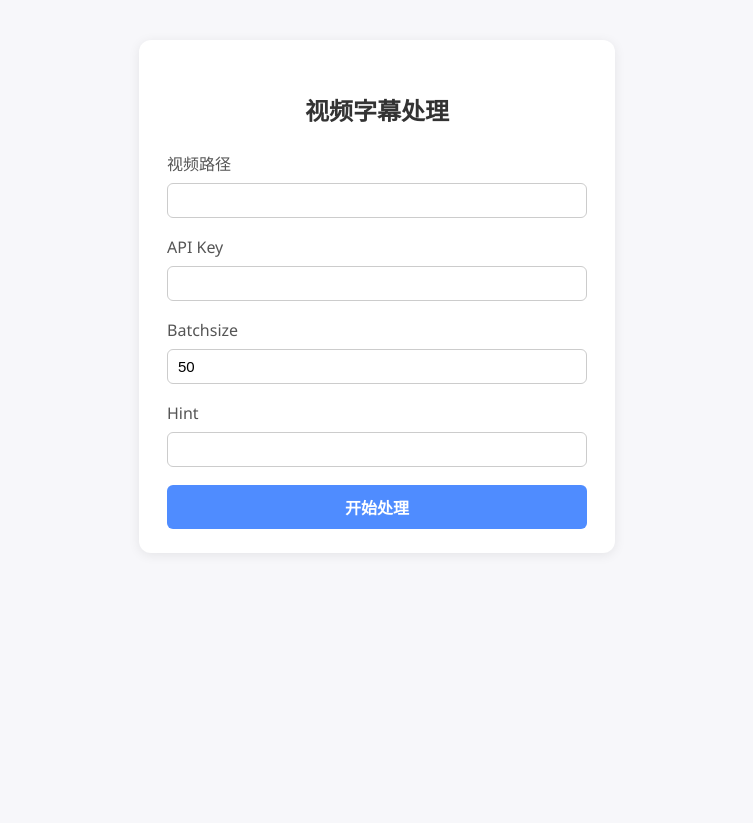
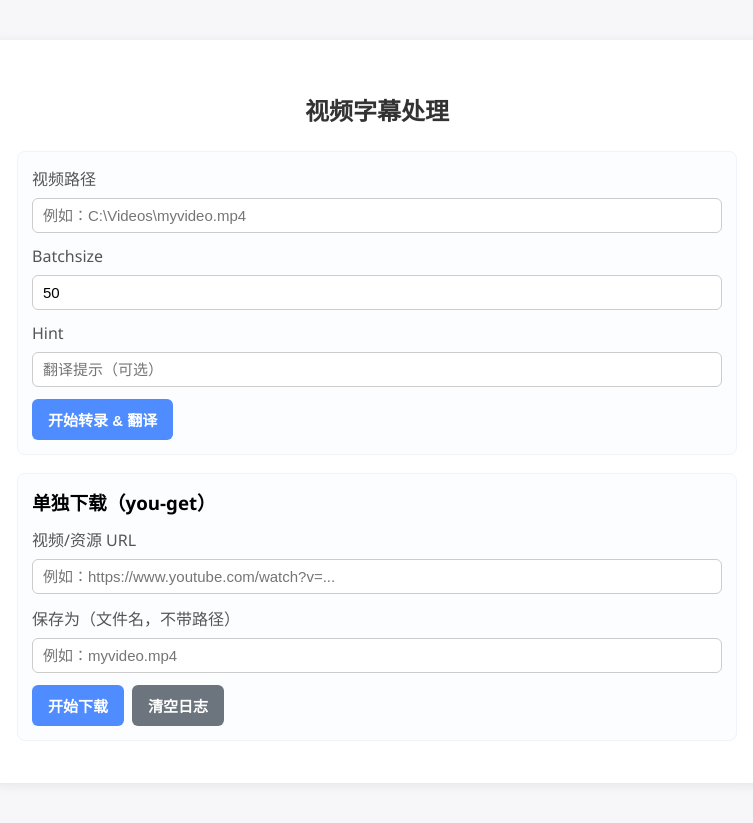
Before and after one commit to Menooker/Kestrel, a Flask app: page / in a window 1280 px wide. Shown: the whole page, without its empty margins (263-1016 px from the left). Before the commit the page ends 529 px from the top, so only its background shows below. Run offline with Flask 3, Linux system fonts and the light colour scheme; parts of the project's set-up code (start-up, migrations or seed data) failed here and were passed over.

Commit message:
add downloader

```diff
--- a/server/app.py
+++ b/server/app.py
@@ -1,10 +1,9 @@
-
-
 import argparse
 from flask import Flask, render_template, request, jsonify
 import subprocess
 import os
 import threading
+import re
 
 parser = argparse.ArgumentParser()
 parser.add_argument('--api-key', type=str, required=True, help='Google Gemini API Key')
@@ -20,6 +19,10 @@ process_info = {
     'step': None,
     'log': []
 }
+
+def sanitize_filename(name: str) -> str:
+    # keep letters, numbers, space, dot, underscore, hyphen; replace others with underscore
+    return re.sub(r'[^A-Za-z0-9 _\.\-]', '_', name).strip()
 
 def run_task(video_path, api_key, batchsize, hint, output_file):
     base_dir = os.path.dirname(video_path)
@@ -84,6 +87,59 @@ def start():
     thread.start()
     return jsonify({'status': 'started'})
 
+@app.route('/download', methods=['POST'])
+def download():
+    # prevent starting a new job while another proc is active
+    if process_info.get('proc') is not None:
+        return jsonify({'error': '已有任务在运行，请稍后再试。'}), 400
+
+    url = request.form.get('download_url', '').strip()
+    filename = request.form.get('download_filename', '').strip()
+    if not url or not filename:
+        return jsonify({'error': '请提供 URL 和 文件名'}), 400
+
+    filename = sanitize_filename(filename)
+    dest_dir = r"C:\shared"
+    try:
+        os.makedirs(dest_dir, exist_ok=True)
+    except Exception as e:
+        return jsonify({'error': f'无法创建目录 {dest_dir}: {e}'}), 500
+
+    dest_path = os.path.join(dest_dir, filename)
+
+    # build you-get command using -O as requested
+    youget_cmd = ['you-get', '-O', dest_path, url]
+
+    # prepare env (include path env if provided)
+    envr = os.environ.copy()
+    envr["PATH"] = args.path_env + os.pathsep + envr.get("PATH", "")
+
+    # clear previous log and set step
+    process_info['log'] = []
+    process_info['step'] = 'download'
+
+    def worker():
+        try:
+            process_info['proc'] = subprocess.Popen(youget_cmd, stdout=subprocess.PIPE, stderr=subprocess.STDOUT, universal_newlines=True, bufsize=1, env=envr, encoding='utf-8')
+            proc = process_info['proc']
+            process_info['log'].append(f"> {' '.join(youget_cmd)}\n")
+            for line in proc.stdout:
+                process_info['log'].append('[下载] ' + line)
+            proc.wait()
+            process_info['log'].append(f"\n=== you-get exited with code {proc.returncode} ===\n")
+            # 合并音频视频为mp4
+            if os.path.exists(dest_path+"[00].mp4") and os.path.exists(dest_path+"[01].mp4"):
+                subprocess.run(["ffmpeg", "-i", dest_path+"[00].mp4", "-i", dest_path+"[01].mp4", "-c:v", "copy", "-c:a", "aac", dest_path + ".mp4"], env=envr)
+        except Exception as e:
+            process_info['log'].append(f"\n*** 下载异常: {e} ***\n")
+        finally:
+            process_info['proc'] = None
+            process_info['step'] = None
+
+    thread = threading.Thread(target=worker, daemon=True)
+    thread.start()
+    return jsonify({'status': 'download_started'})
+
 @app.route('/progress')
 def progress():
     log = process_info.get('log', [])
--- a/server/templates/index.html
+++ b/server/templates/index.html
@@ -12,7 +12,7 @@
             padding: 0;
         }
         .container {
-            max-width: 420px;
+            max-width: 720px;
             margin: 40px auto;
             background: #fff;
             border-radius: 12px;
@@ -24,6 +24,13 @@
             color: #333;
             margin-bottom: 24px;
         }
+        .row {
+            display: flex;
+            gap: 16px;
+        }
+        .col {
+            flex: 1;
+        }
         form label {
             display: block;
             margin-bottom: 8px;
@@ -34,27 +41,29 @@
         form input[type="number"] {
             width: 100%;
             padding: 8px 10px;
-            margin-bottom: 18px;
+            margin-bottom: 12px;
             border: 1px solid #ccc;
             border-radius: 6px;
             font-size: 15px;
             box-sizing: border-box;
         }
-        form input[type="submit"] {
-            width: 100%;
+        .btn {
+            display: inline-block;
             background: #4f8cff;
             color: #fff;
             border: none;
             border-radius: 6px;
-            padding: 10px 0;
-            font-size: 16px;
+            padding: 10px 16px;
+            font-size: 15px;
             font-weight: bold;
             cursor: pointer;
             transition: background 0.2s;
+            text-align: center;
         }
-        form input[type="submit"]:hover {
-            background: #357ae8;
+        .btn.secondary {
+            background: #6c757d;
         }
+        .btn:hover { background: #357ae8; }
         .messages {
             margin-bottom: 18px;
             padding: 10px;
@@ -62,6 +71,25 @@
             border-radius: 6px;
             color: #2a5d9f;
             font-size: 15px;
+        }
+        .section {
+            padding: 14px;
+            border-radius: 8px;
+            background: #fcfdff;
+            margin-bottom: 18px;
+            border: 1px solid #f0f3f8;
+        }
+        #progress {
+            margin-top:12px;
+            background:#0f1720;
+            color:#dfeffb;
+            padding:12px;
+            border-radius:8px;
+            font-size:14px;
+            display:none;
+            white-space:pre-wrap;
+            max-height:360px;
+            overflow:auto;
         }
     </style>
 </head>
@@ -77,45 +105,104 @@
             </div>
           {% endif %}
         {% endwith %}
-        <form method="post">
-            <label for="video_path">视频路径</label>
-            <input type="text" name="video_path" id="video_path" required>
 
-            <label for="api_key">API Key</label>
-            <input type="text" name="api_key" id="api_key">
+        <div class="section">
+            <form id="process-form" method="post">
+                <label for="video_path">视频路径</label>
+                <input type="text" name="video_path" id="video_path" placeholder="例如：C:\Videos\myvideo.mp4" required>
 
-            <label for="batchsize">Batchsize</label>
-            <input type="number" name="batchsize" id="batchsize" value="50">
+                <div class="row">
+                    <div class="col">
+                        <label for="batchsize">Batchsize</label>
+                        <input type="number" name="batchsize" id="batchsize" value="50">
+                    </div>
+                </div>
 
-            <label for="hint">Hint</label>
-            <input type="text" name="hint" id="hint">
+                <label for="hint">Hint</label>
+                <input type="text" name="hint" id="hint" placeholder="翻译提示（可选）">
 
-            <input type="submit" value="开始处理">
-        </form>
-        <div id="progress" style="margin-top:24px; background:#222; color:#eee; padding:12px; border-radius:8px; font-size:14px; display:none; white-space:pre-wrap; max-height:300px; overflow:auto;"></div>
+                <div style="display:flex; gap:8px;">
+                    <button class="btn" type="submit">开始转录 & 翻译</button>
+                </div>
+            </form>
+        </div>
+
+        <div class="section">
+            <h3 style="margin-top:0; margin-bottom:12px;">单独下载（you-get）</h3>
+            <form id="download-form" method="post">
+                <label for="download_url">视频/资源 URL</label>
+                <input type="text" name="download_url" id="download_url" placeholder="例如：https://www.youtube.com/watch?v=...">
+
+                <label for="download_filename">保存为（文件名，不带路径）</label>
+                <input type="text" name="download_filename" id="download_filename" placeholder="例如：myvideo.mp4">
+
+                <div style="display:flex; gap:8px;">
+                    <button class="btn" type="submit">开始下载</button>
+                    <button class="btn secondary" type="button" id="clear-log">清空日志</button>
+                </div>
+            </form>
+        </div>
+
+        <div id="progress"></div>
     </div>
+
     <script>
-    document.querySelector('form').onsubmit = function(e) {
+    // helper to start polling
+    function startPolling() {
+        document.getElementById('progress').style.display = 'block';
+        pollProgress();
+    }
+    function pollProgress() {
+        fetch('/progress').then(r => r.json()).then(data => {
+            document.getElementById('progress').textContent = data.output || '';
+            if (data.running) {
+                setTimeout(pollProgress, 1000);
+            } else {
+                document.getElementById('progress').textContent += '\n任务已完成！';
+            }
+        }).catch(() => {
+            setTimeout(pollProgress, 2000);
+        });
+    }
+
+    // process form (transcribe + translate)
+    document.getElementById('process-form').onsubmit = function(e) {
         e.preventDefault();
-        document.getElementById('progress').style.display = 'block';
         document.getElementById('progress').textContent = '任务已启动，正在处理...';
+        startPolling();
         fetch('/start', {
             method: 'POST',
             body: new FormData(this)
-        }).then(() => {
-            pollProgress();
+        }).then(res => res.json()).then(data => {
+            if (data.error) {
+                document.getElementById('progress').textContent = data.error;
+            }
+        }).catch(err => {
+            document.getElementById('progress').textContent = '启动任务失败: ' + err;
         });
     };
-    function pollProgress() {
-        fetch('/progress').then(r => r.json()).then(data => {
-            document.getElementById('progress').textContent = data.output;
-            if (data.running) {
-                setTimeout(pollProgress, 1500);
-            } else {
-                document.getElementById('progress').textContent += '\\n任务已完成！';
+
+    // download form (you-get)
+    document.getElementById('download-form').onsubmit = function(e) {
+        e.preventDefault();
+        document.getElementById('progress').textContent = '下载任务已启动...';
+        startPolling();
+        fetch('/download', {
+            method: 'POST',
+            body: new FormData(this)
+        }).then(res => res.json()).then(data => {
+            if (data.error) {
+                document.getElementById('progress').textContent = data.error;
             }
+        }).catch(err => {
+            document.getElementById('progress').textContent = '启动下载失败: ' + err;
         });
-    }
+    };
+
+    document.getElementById('clear-log').onclick = function() {
+        fetch('/progress') // read once to avoid race, then clear locally
+            .then(() => { document.getElementById('progress').textContent = ''; });
+    };
     </script>
 </body>
 </html>
```
